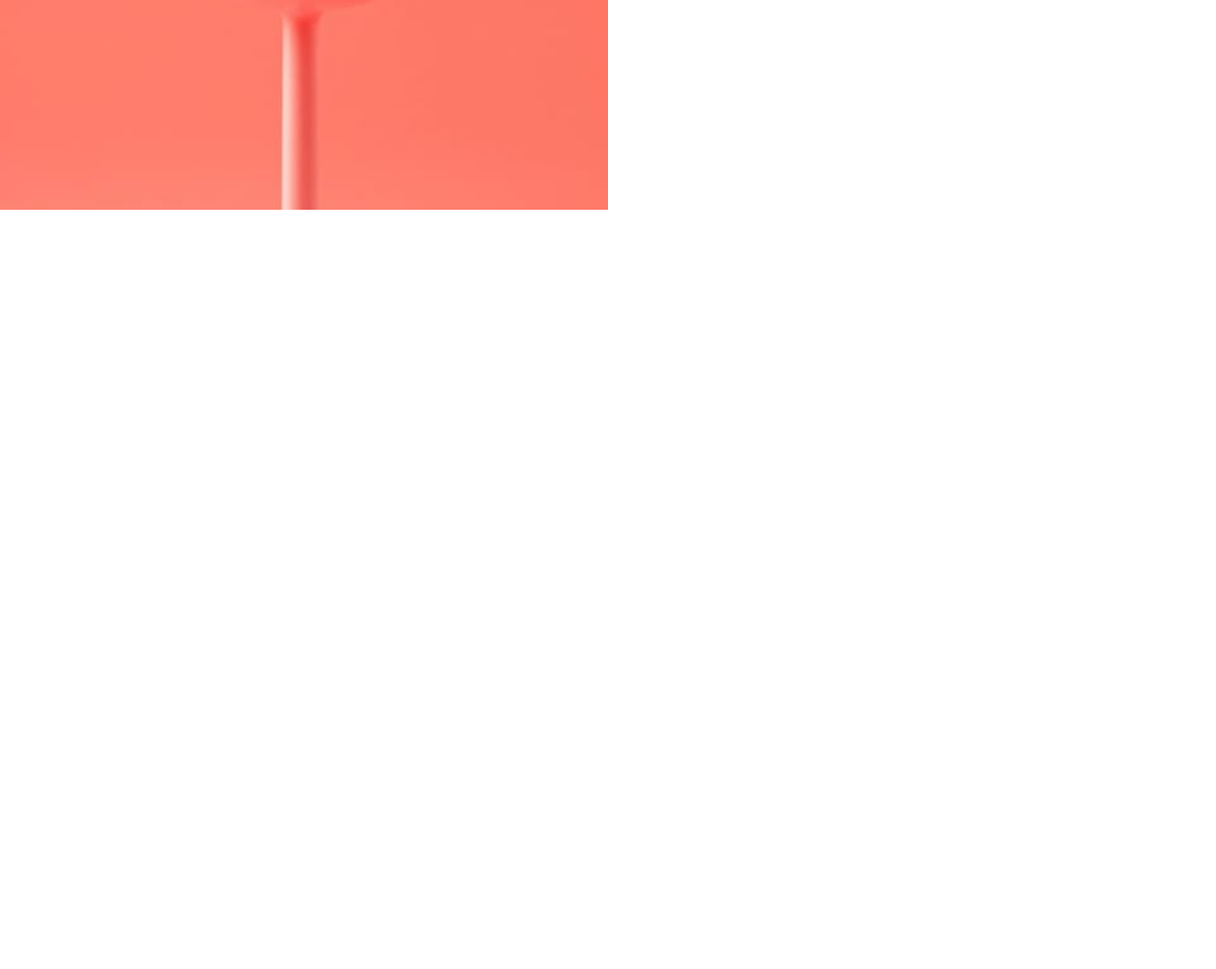
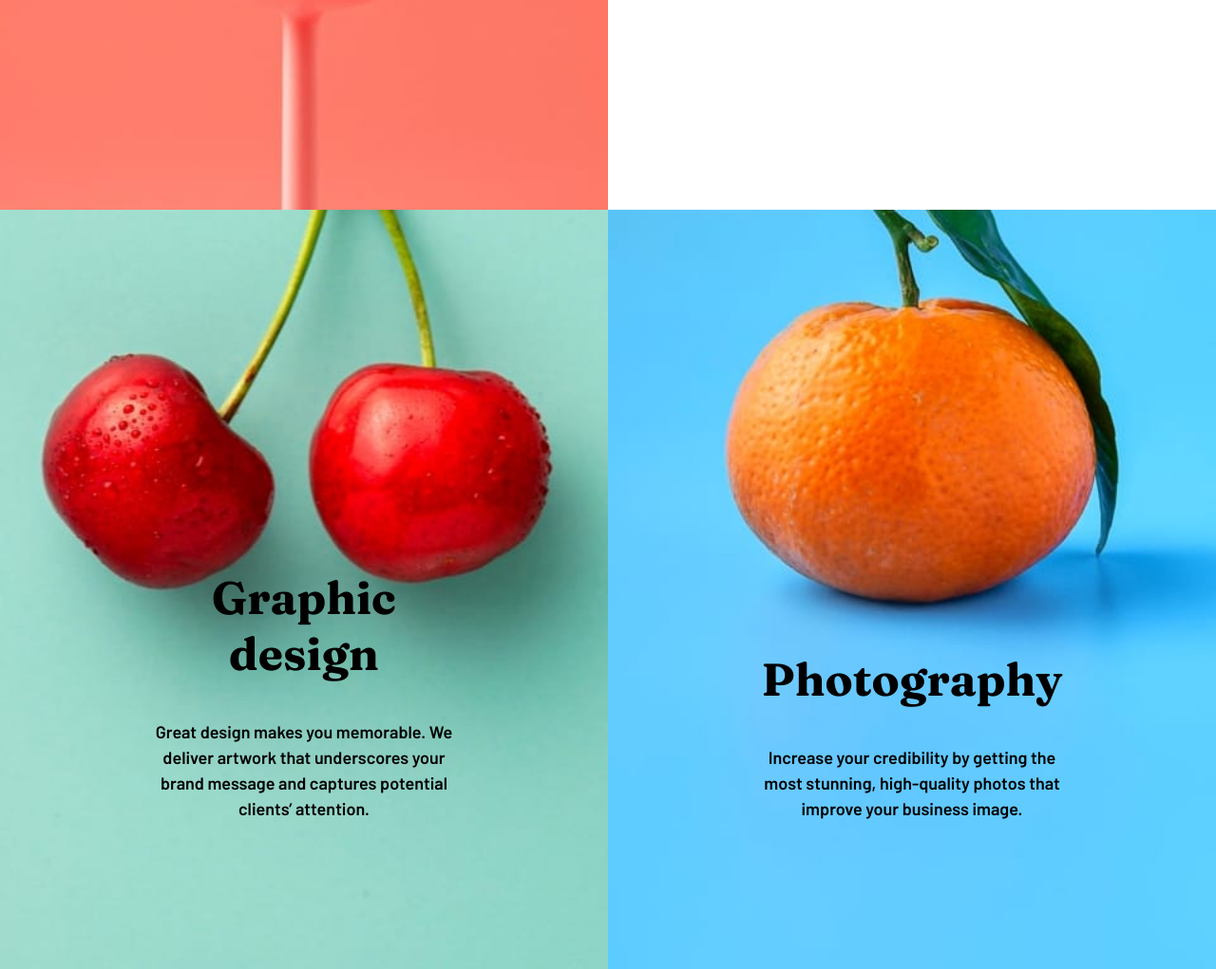
Before and after one commit to Al3377/sunnyside-agency-landing-page-main, a website built with Parcel: page src/index.html in a window 1280 px wide. Shown: the part 2179-3200 px from the top of the page at 95% size. Before the commit the page ends 2400 px from the top, so only its background shows below. Built offline with nearby package versions, Linux system fonts and the light colour scheme.

Commit message:
third block

```diff
--- a/src/index.html
+++ b/src/index.html
@@ -73,12 +73,31 @@
           </div>
         </div>
       </div>
+      <div class="main-block__first flex-row space">
+        <div class="img-block img-block--3 flex-col text-bottom">
+          <div class="text-container">
+            <h2>Graphic design</h2>
+            <p>
+              Great design makes you memorable. We deliver artwork that
+              underscores your brand message and captures potential clients’
+              attention.
+            </p>
+          </div>
+        </div>
+        <div class="img-block img-block--4 flex-col text-bottom">
+          <div class="text-container">
+            <h2>Photography</h2>
+            <p>
+              Increase your credibility by getting the most stunning,
+              high-quality photos that improve your business image.
+            </p>
+          </div>
+        </div>
+      </div>
     </main>
     <!--     Learn more  . Learn more
-    Graphic design Great design makes you memorable. We deliver artwork that
-    underscores your brand message and captures potential clients’ attention.
-    Photography Increase your credibility by getting the most stunning,
-    high-quality photos that improve your business image. Client testimonials We
+
+    Client testimonials We
     put our trust in Sunnyside and they delivered, making sure our needs were
     met and deadlines were always hit. Emily R. Marketing Director Sunnyside’s
     enthusiasm coupled with their keen interest in our brand’s success made it a
--- a/src/scss/main.scss
+++ b/src/scss/main.scss
@@ -74,6 +74,10 @@ $top-padding: 1.2rem;
 }
 .r-underline {
   border-bottom: 8px solid $red;
+}
+.text-bottom {
+  align-items: center;
+  justify-content: end;
 }
 
 // Navbar
@@ -164,6 +168,26 @@ $top-padding: 1.2rem;
       background-image: url("../images/mobile/image-stand-out.jpg");
     }
   }
+  &--3 {
+    background-image: url("../images/desktop/image-graphic-design.jpg");
+    background-size: cover;
+    background-position: center;
+    padding-bottom: 9%;
+    text-align: center;
+    @media (max-width: 800px) {
+      background-image: url("../images/mobile/image-graphic-design.jpg");
+    }
+  }
+  &--4 {
+    background-image: url("../images/desktop/image-photography.jpg");
+    background-size: cover;
+    background-position: center;
+    padding-bottom: 9%;
+    text-align: center;
+    @media (max-width: 800px) {
+      background-image: url("../images/mobile/image-photography.jpg");
+    }
+  }
 }
 .text-block {
   max-width: 50%;
```
Also changed, not shown: package.json (+11 -3 lines), dist/image-graphic-design.80a87476.jpg (added), dist/image-graphic-design.b3020367.jpg (added), dist/image-photography.33a6816a.jpg (added), dist/image-photography.89257b0c.jpg (added), dist/index.html, 4 other files.
